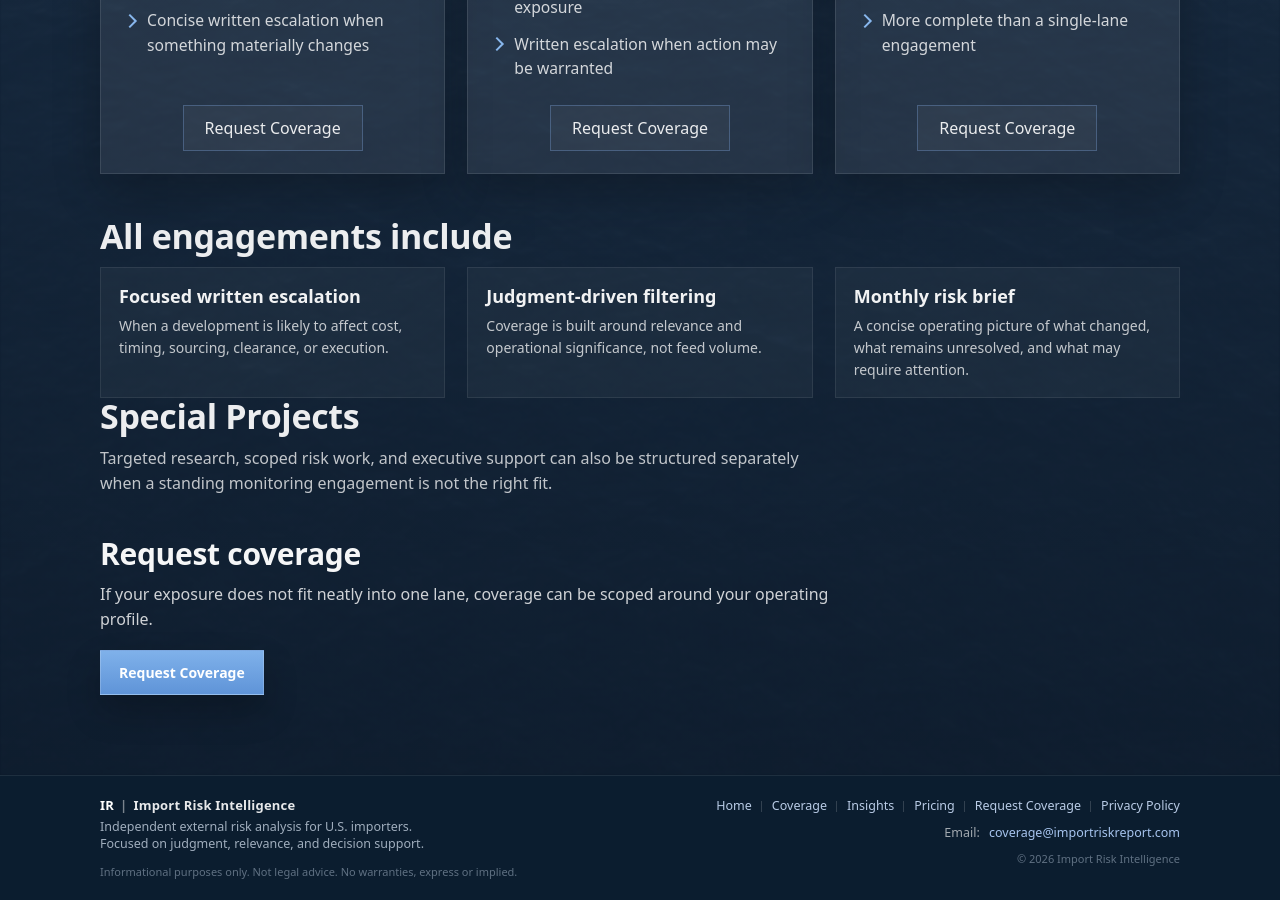
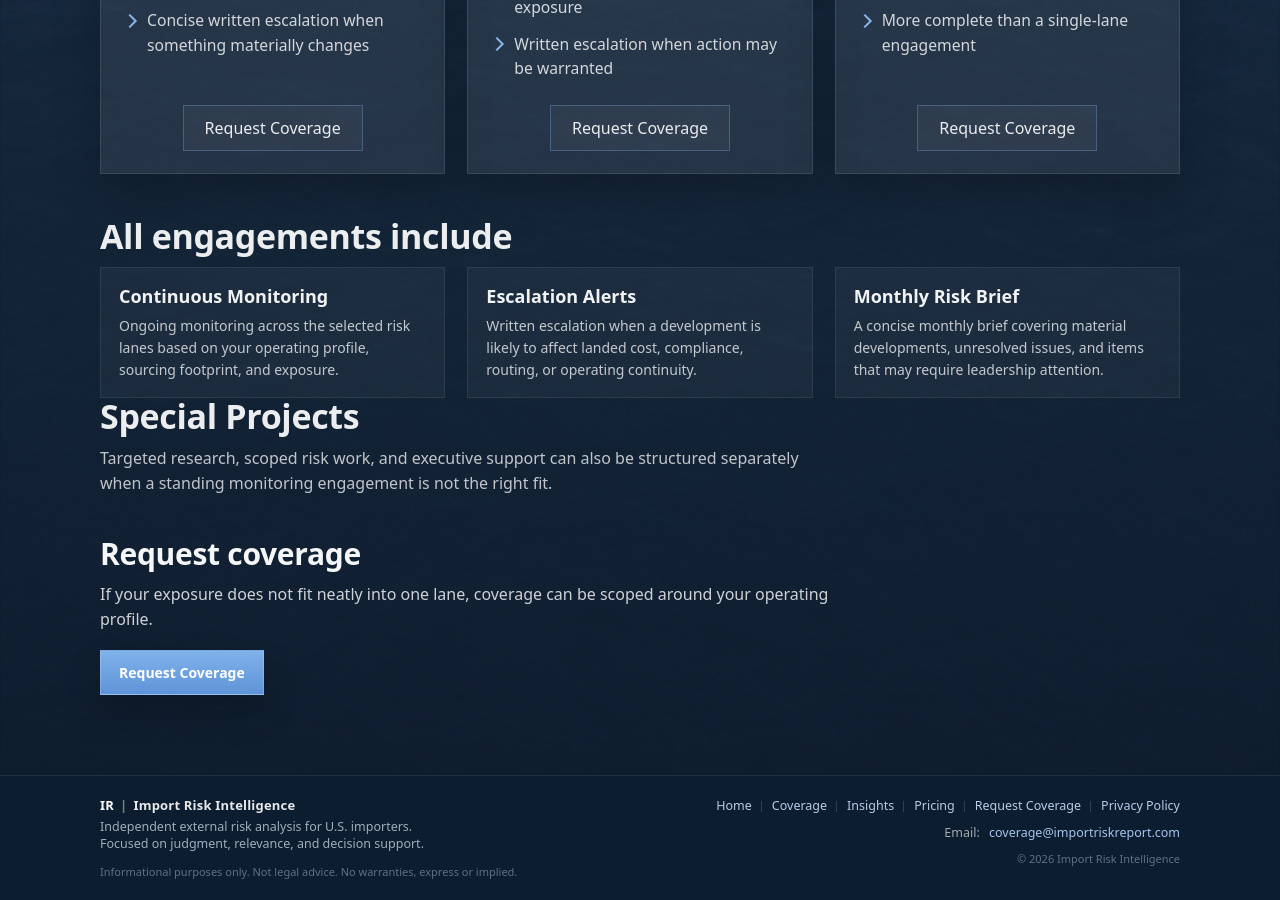
Before and after one commit to importrisk/import-risk-intelligence-site, a Jekyll site: the page built from pricing.html, in a window 1280 px wide and 900 px high, scrolled down 1307 px. Built offline with Jekyll 4.4.1, drawn with Linux system fonts in a browser that asks for light colours.

Commit message:
Update pricing.html

```diff
--- a/pricing.html
+++ b/pricing.html
@@ -161,23 +161,23 @@ description: Pricing and scope options for Import Risk Intelligence.
 
   <div class="pricing-includes-grid">
     <div class="pricing-include-item">
-            <h3 class="pricing-include-title">Focused written escalation</h3>
+      <h3 class="pricing-include-title">Continuous Monitoring</h3>
       <p class="pricing-include-text">
-              When a development is likely to affect cost, timing, sourcing, clearance, or execution.
+        Ongoing monitoring across the selected risk lanes based on your operating profile, sourcing footprint, and exposure.
       </p>
     </div>
 
     <div class="pricing-include-item">
-            <h3 class="pricing-include-title">Judgment-driven filtering</h3>
+      <h3 class="pricing-include-title">Escalation Alerts</h3>
       <p class="pricing-include-text">
-              Coverage is built around relevance and operational significance, not feed volume.
+        Written escalation when a development is likely to affect landed cost, compliance, routing, or operating continuity.
       </p>
     </div>
 
     <div class="pricing-include-item">
-            <h3 class="pricing-include-title">Monthly risk brief</h3>
+      <h3 class="pricing-include-title">Monthly Risk Brief</h3>
       <p class="pricing-include-text">
-              A concise operating picture of what changed, what remains unresolved, and what may require attention.
+        A concise monthly brief covering material developments, unresolved issues, and items that may require leadership attention.
       </p>
     </div>
   </div>
```
Lines whose indentation alone changed are shown as unchanged.
